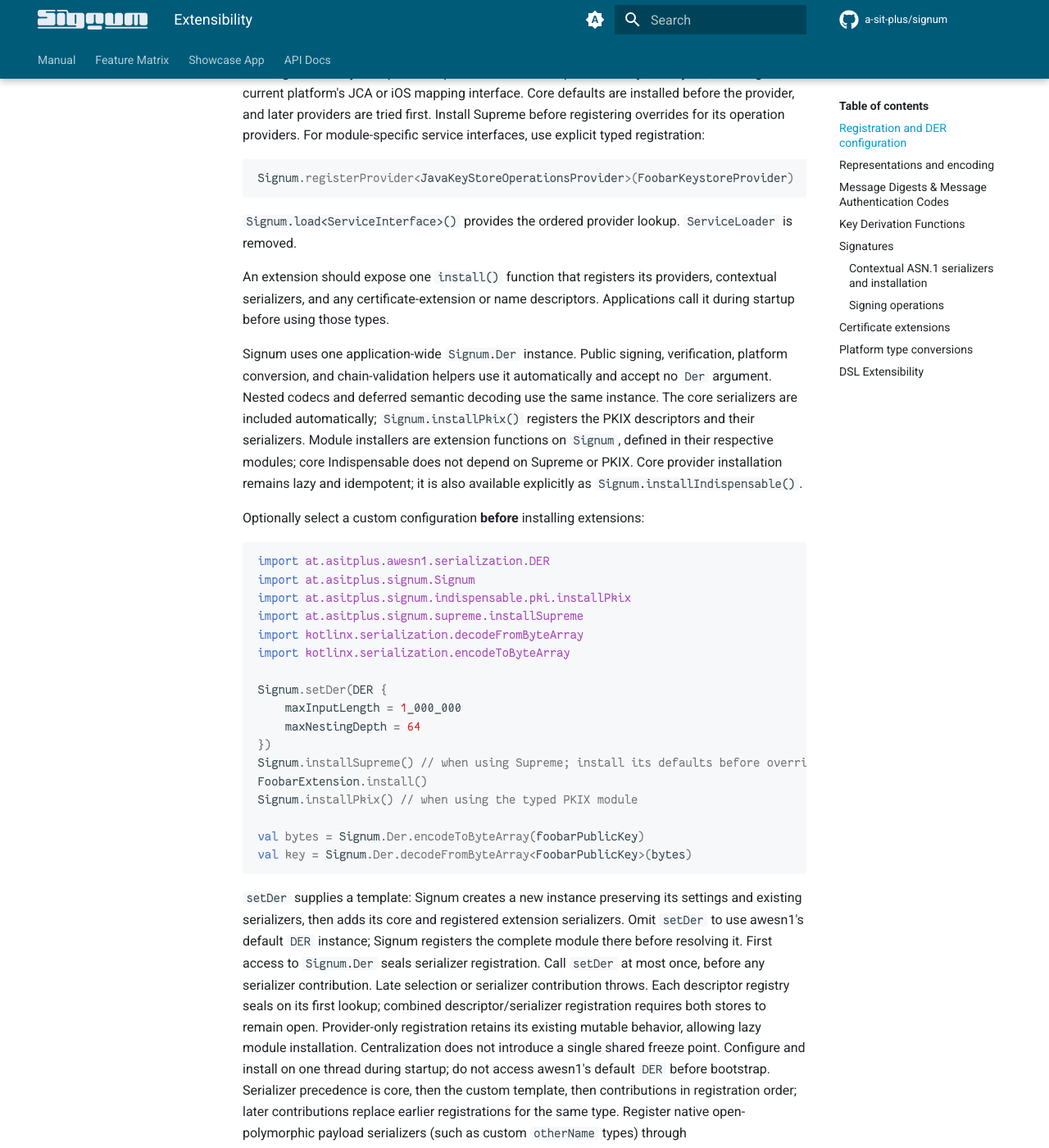
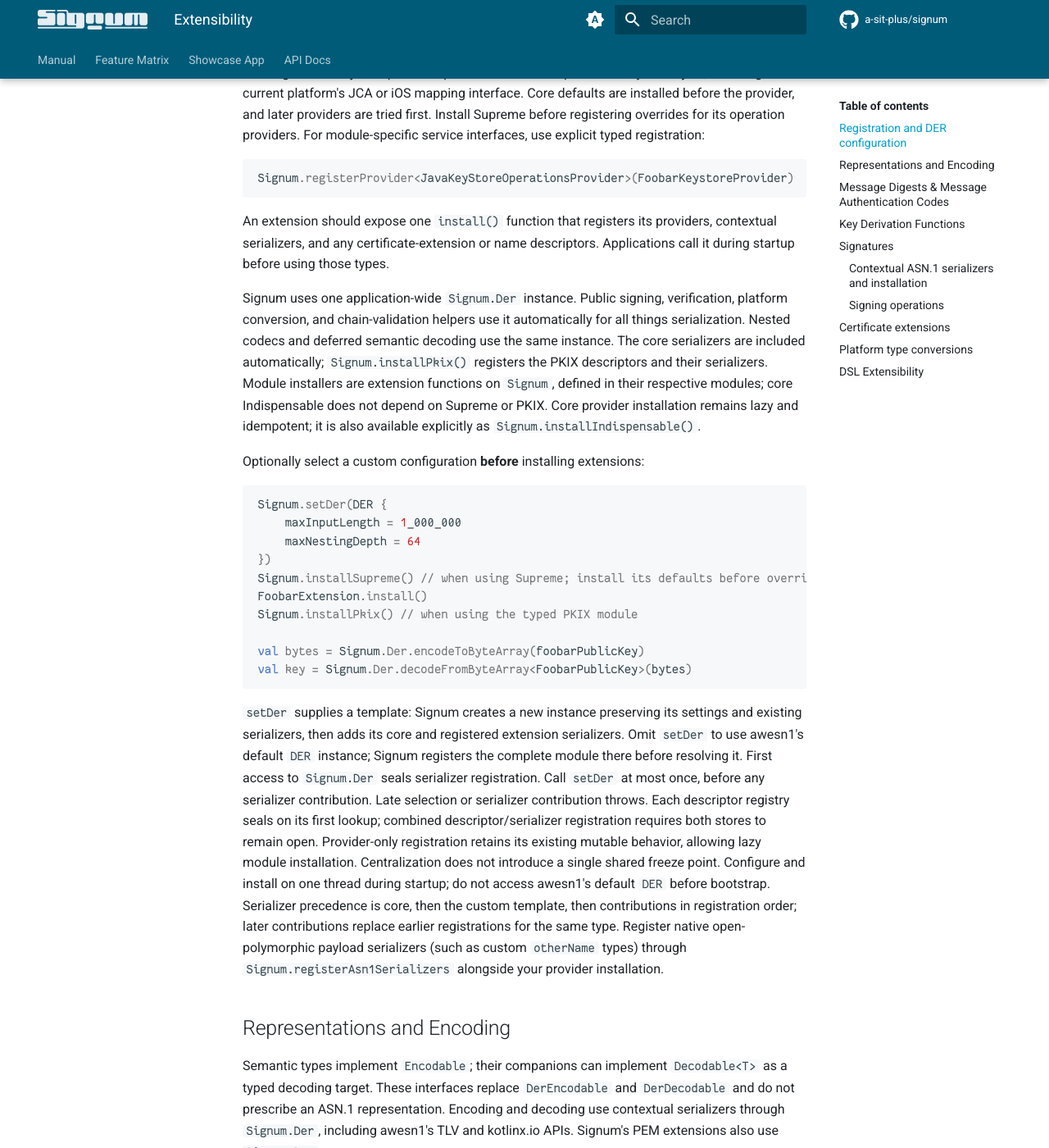
Before and after one commit to a-sit-plus/signum, an MkDocs documentation site: the page built from docs/docs/extensibility.md, in a window 1280 px wide and 1400 px high, scrolled down 451 px. Shown: the whole window at 82% size. Built offline with MkDocs 1.6.1 and Material for MkDocs 9.7.7, drawn with Linux system fonts in a browser that asks for light colours; comment, search, counter and statistics services are not loaded; some of the changed text lies outside the part shown.

Commit message:
update docs

````diff
--- a/docs/docs/extensibility.md
+++ b/docs/docs/extensibility.md
@@ -21,13 +21,11 @@
 Signum.registerProvider<JavaKeyStoreOperationsProvider>(FoobarKeystoreProvider)
 ```
 
-`Signum.load<ServiceInterface>()` provides the ordered provider lookup. `ServiceLoader` is removed.
-
 An extension should expose one `install()` function that registers its providers, contextual serializers,
 and any certificate-extension or name descriptors. Applications call it during startup before using those types.
 
 Signum uses one application-wide `Signum.Der` instance. Public signing, verification, platform conversion,
-and chain-validation helpers use it automatically and accept no `Der` argument. Nested codecs and deferred
+and chain-validation helpers use it automatically for all things serialization. Nested codecs and deferred
 semantic decoding use the same instance. The core serializers are included automatically;
 `Signum.installPkix()` registers the PKIX descriptors and their serializers.
 Module installers are extension functions on `Signum`, defined in their respective modules; core
@@ -37,13 +35,6 @@
 Optionally select a custom configuration **before** installing extensions:
 
 ```kotlin
-import at.asitplus.awesn1.serialization.DER
-import at.asitplus.signum.Signum
-import at.asitplus.signum.indispensable.pki.installPkix
-import at.asitplus.signum.supreme.installSupreme
-import kotlinx.serialization.decodeFromByteArray
-import kotlinx.serialization.encodeToByteArray
-
 Signum.setDer(DER {
     maxInputLength = 1_000_000
     maxNestingDepth = 64
@@ -69,15 +60,7 @@
 Register native open-polymorphic payload serializers (such as custom `otherName` types) through
 `Signum.registerAsn1Serializers` alongside your provider installation.
 
-[Default DER configuration](default-der.md) records the lifecycle, the previous inspection findings,
-and the deliberate limitation of one configuration per application lifecycle.
-
-In tests, select the template, install providers/modules, and resolve `Signum.Der` once in the test-session
-constructor. Isolated serializer-registration tests can still construct local `Der` instances, but complete
-Signum operations must use `Signum.Der`. There is no per-operation selection or reset.
-See the Cursory signature scheme in `extensibility-test`.
-
-## Representations and encoding
+## Representations and Encoding
 
 Semantic types implement `Encodable`; their companions can implement `Decodable<T>` as a typed decoding target.
 These interfaces replace `DerEncodable` and `DerDecodable` and do not prescribe an ASN.1 representation.
````
Also changed, not shown: docs/docs/examples.md (+1 -1 lines), docs/docs/index.md (+0 -8 lines).
